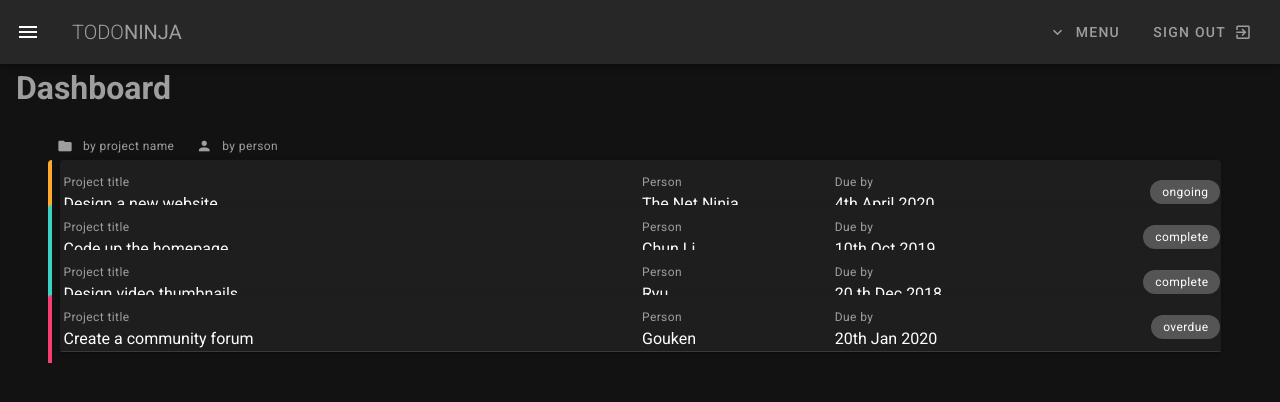
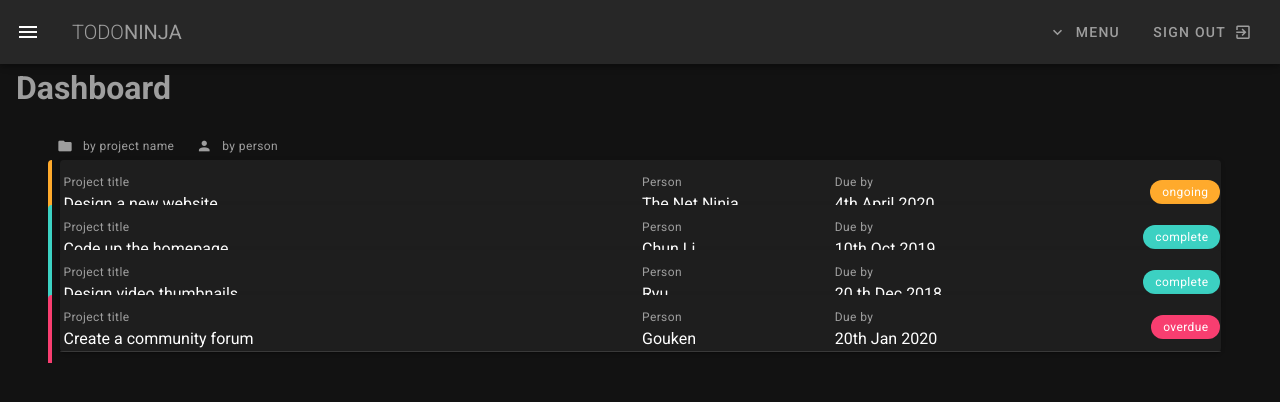
Before and after one commit to toshihirokato/todo-ninja, a Vue app: page / in a window 1280 px wide. Shown: the top 402 px of the page. Built offline with nearby package versions, Linux system fonts and the light colour scheme.

Commit message:
important で css の優先順位変更

```diff
--- a/src/views/Dashboard.vue
+++ b/src/views/Dashboard.vue
@@ -75,6 +75,9 @@ export default {
 </script>
 
 <style>
+/* .theme--dark.v-chip:not(.v-chip--active) {
+    background: initial;
+} */
 .project.complete {
   border-left: 4px solid #3cd1c2;
 }
@@ -85,12 +88,12 @@ export default {
   border-left: 4px solid #f83e70;
 }
 .v-chip.complete {
-  background: #3cd1c2;
+  background: #3cd1c2 !important;
 }
 .v-chip.ongoing {
-  background: #ffaa2c;
+  background: #ffaa2c !important;
 }
 .v-chip.overdue {
-  background: #f83e70;
+  background: #f83e70 !important;
 }
 </style>
```
